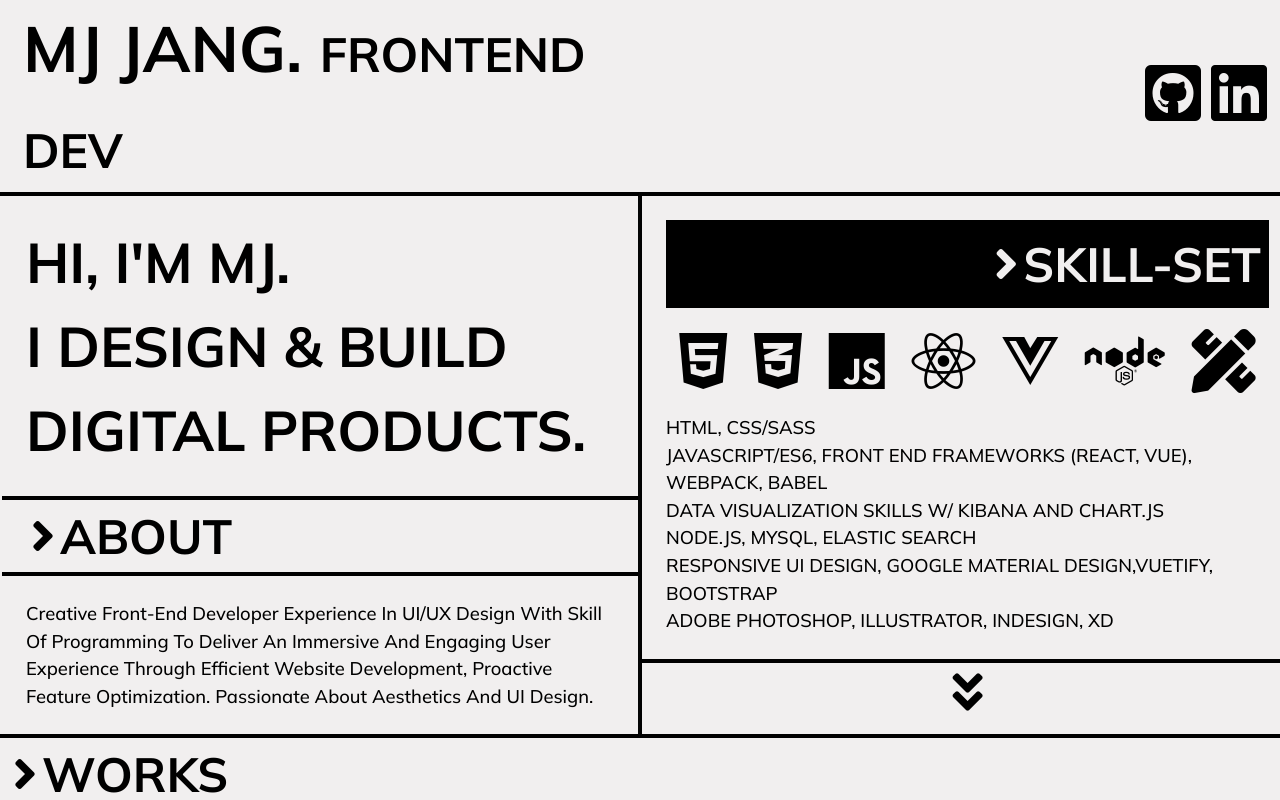
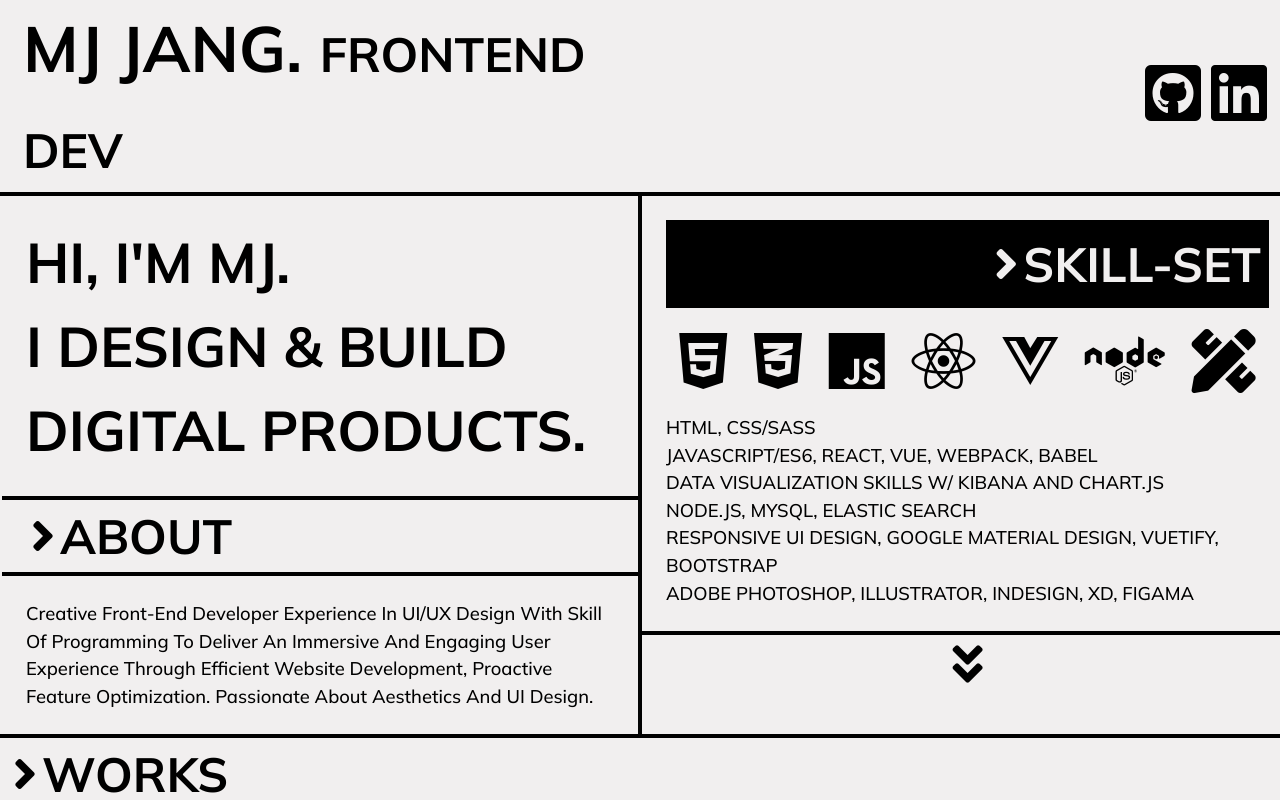
Before and after one commit to myojoojang/personal-app, a React (Create React App) app: page / in a window 1280 px wide. Shown: the top 800 px of the page. Built offline with nearby package versions, Linux system fonts and the light colour scheme.

Commit message:
Update Profile.js

```diff
--- a/src/components/Profile.js
+++ b/src/components/Profile.js
@@ -40,7 +40,7 @@ export class Profile extends Component {
                 HTML, CSS/SASS
               </div>
               <div>
-                JavaScript/ES6, Front End frameworks (React, Vue), Webpack, Babel
+                JavaScript/ES6, React, Vue, Webpack, Babel
               </div>
 
               <div>
@@ -49,10 +49,10 @@ export class Profile extends Component {
                   Node.js, MySql, Elastic Search
                 </div>
                 <div>
-                  Responsive UI Design, Google material Design,Vuetify, Bootstrap
+                  Responsive UI Design, Google material Design, Vuetify, Bootstrap
                 </div>
                 <div>
-                  Adobe Photoshop, Illustrator, Indesign, XD
+                  Adobe Photoshop, Illustrator, Indesign, XD, Figama
                 </div>
               </div>
 
```
